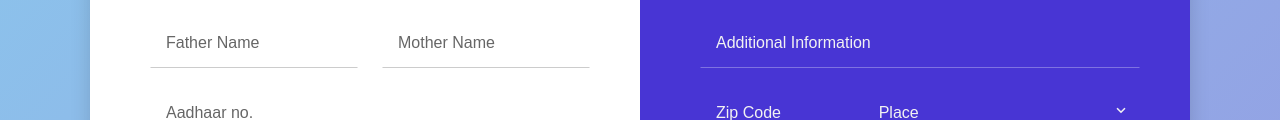
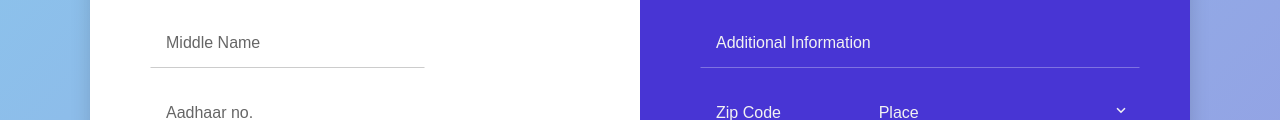
Before and after one commit to HYDRAEZIO/SIH-2022, a plain HTML site: page signup/index.html in a window 1280 px wide. Shown: the part 262-382 px from the top of the page. Drawn offline with Linux system fonts and the light colour scheme; a web font is replaced by a local one.

Commit message:
Update index.html

```diff
--- a/signup/index.html
+++ b/signup/index.html
@@ -28,11 +28,9 @@
 					</div>
 					<div class="form-group">
 						<div class="form-row form-row-1">
-							<input type="text" name="father_name" id="Father Name" class="input-text" placeholder="Father Name" required>
+							<input type="text" name="Middle_name" id="Middle Name" class="input-text" placeholder="Middle Name" required>
 						</div>
-						<div class="form-row form-row-2">
-							<input type="text" name="Mother_name" id="Mother_name" class="input-text" placeholder="Mother Name" required>
-						</div>
+
 					</div>
 					<div class="form-row">
 						<input type="text" name="Aadhaar NO." class="Aadhaar" id="Aadhaar" placeholder="Aadhaar no." required>
```
